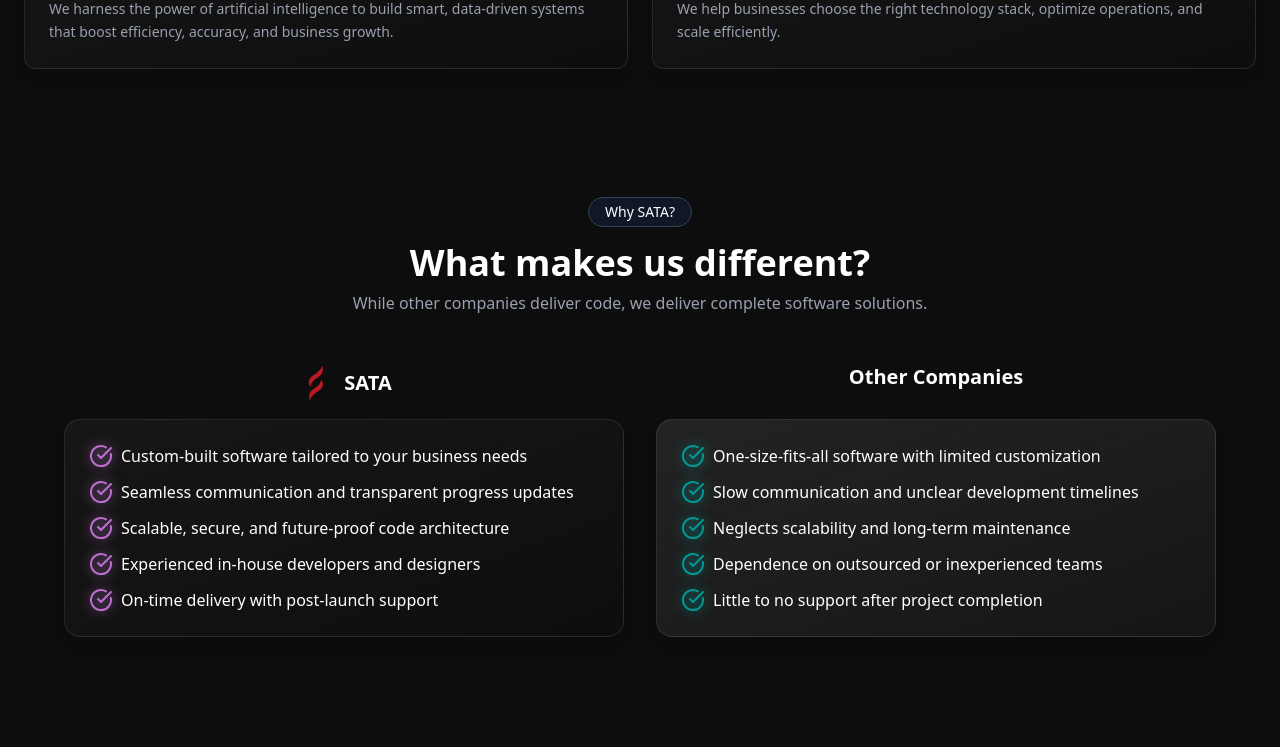
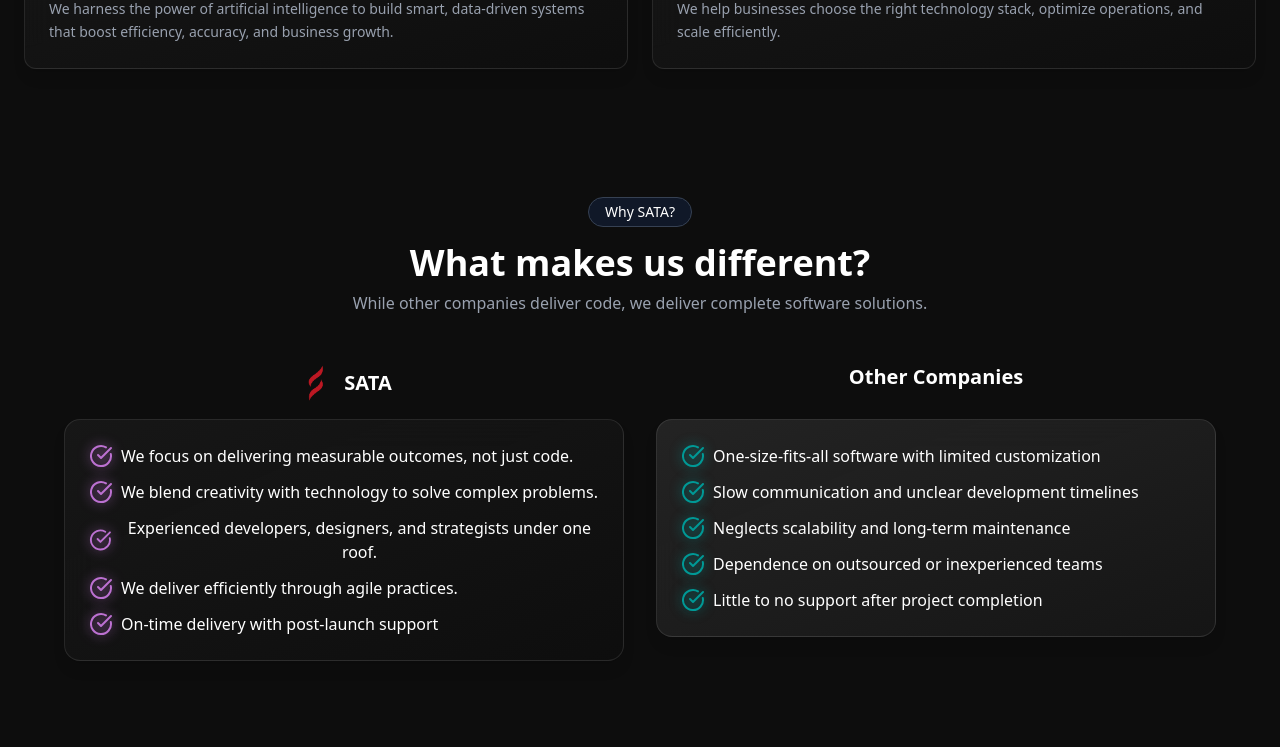
Before and after one commit to dvlprasher5/sata-portfolio, a Vue app: page / in a window 1280 px wide. Shown: the part 1928-2675 px from the top of the page. Built offline with nearby package versions, Linux system fonts and the light colour scheme.

Commit message:
fix: update DefineOptions component messaging for clarity and relevance; update OurServices icon for consistency

```diff
--- a/src/components/DefineOptions.vue
+++ b/src/components/DefineOptions.vue
@@ -78,10 +78,10 @@
 import { CircleCheckBig } from "lucide-vue-next";
 
 const sataList = [
-  "Custom-built software tailored to your business needs",
-  "Seamless communication and transparent progress updates",
-  "Scalable, secure, and future-proof code architecture",
-  "Experienced in-house developers and designers",
+  "We focus on delivering measurable outcomes, not just code.",
+  "We blend creativity with technology to solve complex problems.",
+  "Experienced developers, designers, and strategists under one roof.",
+  "We deliver efficiently through agile practices.",
   "On-time delivery with post-launch support",
 ];
 
--- a/src/components/OurServices.vue
+++ b/src/components/OurServices.vue
@@ -79,7 +79,7 @@ const services = [
   },
 
   {
-    icon: `<img width="64" height="64" src="https://img.icons8.com/external-flaticons-lineal-color-flat-icons/64/external-consultation-psychology-flaticons-lineal-color-flat-icons-2.png" alt="external-consultation-psychology-flaticons-lineal-color-flat-icons-2"/>`,
+    icon: `<img width="64" height="64" src="https://img.icons8.com/external-wanicon-lineal-color-wanicon/64/external-consultation-teamwork-wanicon-lineal-color-wanicon.png" alt="external-consultation-teamwork-wanicon-lineal-color-wanicon"/>`,
     title: "Software Consulting",
     description:
       "We help businesses choose the right technology stack, optimize operations, and scale efficiently.",
```
